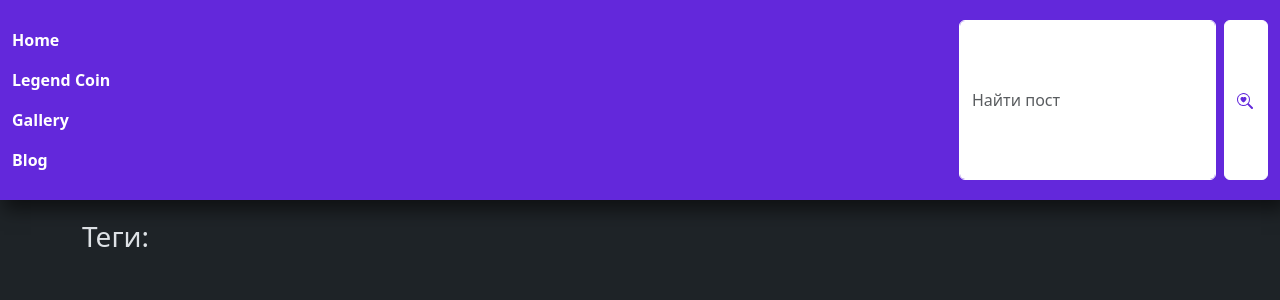
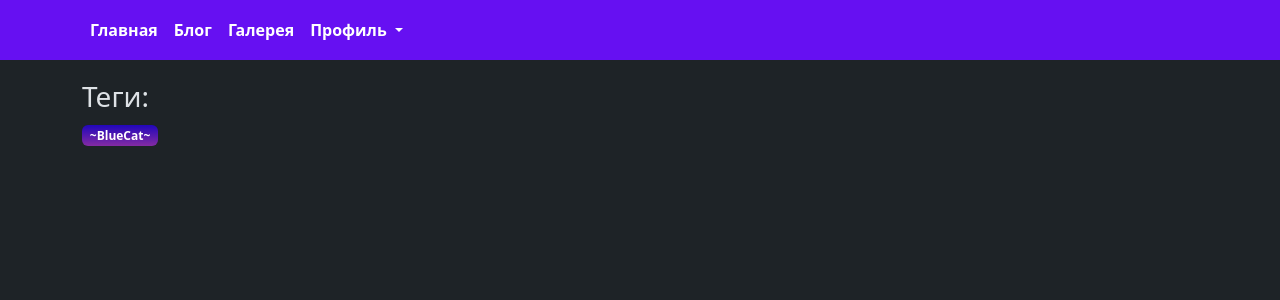
Before and after one commit to fes323/CatTray, a Django app: page /blog in a window 1280 px wide. Shown: the top 300 px of the page. Run offline with Django 4.2, Linux system fonts and the light colour scheme; data that the repository does not hold is empty; parts of the project's set-up code (start-up, migrations or seed data) failed here and were passed over.

Commit message:
'min_update'

```diff
--- a/CatTray/urls.py
+++ b/CatTray/urls.py
@@ -24,6 +24,7 @@ urlpatterns = [
     path('', include("account.urls")),
     path('', include("blog.urls")),
     path('', include("main.urls")),
+    path('', include('gallery.urls')),
 ]
 urlpatterns += static(settings.STATIC_URL, document_root=settings.STATIC_ROOT)
 urlpatterns += static(settings.MEDIA_URL, document_root=settings.MEDIA_ROOT)
--- a/blog/templates/blog_list.html
+++ b/blog/templates/blog_list.html
@@ -12,6 +12,7 @@
       -moz-box-shadow: 5px 7px 17px -14px #000000;
       box-shadow: 5px 7px 17px -14px #000000;
       transition: transform 250ms, opacity 400ms;
+      animation: 5s show ease;
       /* background: rgb(21,27,101);
       background: linear-gradient(311deg, rgb(15, 19, 73) 0%, rgb(20, 22, 24) 100%); */
     }
@@ -21,33 +22,47 @@
     .card:hover {
       transform: scale(1.1);
       opacity: 1;
+      z-index: 100;
     }
     .badge {
       background: rgb(132,43,163);
       background: linear-gradient(0deg, rgba(132,43,163,1) 0%, rgba(33,6,186,1) 100%);
     }
-    @keyframes badge_header {
-      0% { transform: translate(-1px, 2px) }
-      33% { transform: translate(-1px, 4px) }
-      66% { transform: translate(1px, 4px)}
-      100% { transform: translate(1px, 2px)  }
+
+    @keyframes show {
+      from { opacity: 0; }
+      to { opacity: 1; }
     }
 
-    .badge_header:hover {
-      animation: badge_header .40s infinite alternate;
+    .badge_header {
+      transform: translateY(-150%);
+      animation: badge_header 1s forwards;
     }
+
+    @keyframes badge_header {
+      0% {transform: translateY(-150%);}
+      100% {transform: translateY(0);}
+    }
+
+    @media screen and (max-width: 576px) {
+      .col {
+        padding:0;
+      }
+    }
+
   </style>
 
     <div class="container">
       <h3 style="margin-top: 20px; color: #dee2e6;">Теги:</h3>
+      <a href="#"><span class="badge badge_header" style="background-color: #422282;">~BlueCat~</span></a>
       {% for tag in tags %}
-      <a href="#"><span class="badge badge_header" style="background-color: #422282;">{{ tag }}</span></a>
+      <a href="#"><span class="badge badge_header" style="background-color: #422282; animation: badge_header {{ forloop.counter }}s forwards;">{{ tag }}</span></a>
       {% endfor %}
-        <div class="row row-cols-1 row-cols-md-3 g-4" style="margin: 10px 0px 20px 0px;">
+        <div class="row row-cols-1 row-cols-md-3 g-4" style="margin: 0px 0px 20px 0px;">
           {% for post in posts %}
-            <div class="col">
+            <div class="col" style="">
               <a>
-              <div class="card h-100" style="border-color: #495057; background-color: #2b3035;  color: #dee2e6;">
+              <div class="card h-100" style="border-color: #495057; background-color: #2b3035;  color: #dee2e6; animation: 0.0{{ forloop.counter }}s show ease;">
                 {%for post_img in post.post_image.all %}
                 {% if post_img %}
                 <img src="{{ post_img.image.url }}" class="card-img-top" alt="..." style="height: 250px;">
@@ -60,7 +75,12 @@
                   <p class="card-text">{{ post.text }}</p>
                 </div>
                 <div class="card-footer">
-                  <small style="color: #dee2e6;">{% for post_tag in post.tags.all %}<span class="badge" style="background-color: #6328db;">{{ post_tag }}</span>  {% endfor %}{% if post.tags.all|length%}<br>{% endif %}</small>
+                  <small style="color: #dee2e6;">
+                    <span class="badge" style="background-color: #422282;">~BlueCat~</span>
+                    {% for post_tag in post.tags.all %}
+                      <span class="badge" style="background-color: #6328db;">{{ post_tag }}</span>
+                    {% endfor %}<br>
+                  </small>
                   <small style="color: #dee2e6;">Дата: {{ post.created_at }} </small>
                 </div>
               </div>
--- a/blog/urls.py
+++ b/blog/urls.py
@@ -3,5 +3,5 @@ from blog import views
 
 
 urlpatterns = [
-    path('blog', views.blog_list, name='blog_list')
+    path('blog', views.blog_list, name='blog')
 ]
--- /dev/null
+++ b/gallery/urls.py
@@ -0,0 +1,7 @@
+from django.urls import include, path
+from gallery import views
+
+
+urlpatterns = [
+    path('gallery', views.gallery, name='gallery')
+]
--- a/main/templates/base.html
+++ b/main/templates/base.html
@@ -7,58 +7,55 @@
     <meta name="viewport" content="width=device-width, initial-scale=1">
     <title>[CatTrayRu]</title>
     <link href="https://cdn.jsdelivr.net/npm/bootstrap@5.3.0/dist/css/bootstrap.min.css" rel="stylesheet" integrity="sha384-9ndCyUaIbzAi2FUVXJi0CjmCapSmO7SnpJef0486qhLnuZ2cdeRhO02iuK6FUUVM" crossorigin="anonymous">
-    <script src="https://cdn.jsdelivr.net/npm/bootstrap@5.3.0/dist/js/bootstrap.bundle.min.js" integrity="sha384-geWF76RCwLtnZ8qwWowPQNguL3RmwHVBC9FhGdlKrxdiJJigb/j/68SIy3Te4Bkz" crossorigin="anonymous"></script>
-    <style>
-    </style>
-    <link rel="stylesheet" href="{% static 'css/style.css' %}">
+    <link rel="stylesheet" href="{% static 'css/base.css' %}">
   </head>
-  <body class="body_gradient" >
-    <nav class="navbar navbar_blog bg-body-tertiary" style="padding: 0;" id="app">
-      <div class="container-fluid" style="background-color: #6328db;">
-        <div class="container-sm d-flex justify-content-between" style="padding: 20px 0px 20px 0px; max-width: 1290px;">
-
-          <ul class="nav nav-pills nav-menu navbar-nav" :class="{ 'show-burger-menu': showBurgerMenu }">
+  <header>
+    <div id="mainMenu">
+      <nav class="navbar navbar-expand-lg" v-bind:class="{active:openNav}">
+        <div class="container-xl container_header" v-bind:class="{active:openNav}">
+          <div class="container_btn" v-bind:class="{active:openNav}">
+            <button class="mainMenu__btn" v-on:click="openNav=!openNav" v-bind:class="{active:openNav}">
+              <span class="top"></span>
+              <span class="mid"></span>
+              <span class="bottom"></span>
+            </button>
+          </div>
+          <transition name="openNav">
+          <div class="collapse navbar-collapse" id="navbarSupportedContent" v-bind:class="{active:openNav}">
+            <ul class="navbar-nav me-auto mb-2 mb-lg-0 openNav" v-bind:class="{active:openNav}">
               <li class="nav-item">
-              <a class="nav-link" href="{% url 'main_page' %}">Home</a>
+                <a class="nav-link" aria-current="page" href="{% url 'main_page' %}">Главная</a>
               </li>
               <li class="nav-item">
-              <a class="nav-link" href="#">Legend Coin</a>
+                <a class="nav-link" href="{% url 'blog' %}">Блог</a>
               </li>
               <li class="nav-item">
-              <a class="nav-link" href="#">Gallery</a>
+                <a class="nav-link" href="{% url 'gallery' %}">Галерея</a>
               </li>
-            <li class="nav-item" @click="showSubMenu = !showSubMenu" :class="{ 'show-sub-menu': showSubMenu }">
-              <a class="nav-link" href="{% url 'blog_list' %}">Blog</a>
-              <ul class="sub-menu">
-                <li class="nav-item">
-                  <a class="nav-link" href="#">Sub-Item 1</a>
-                </li>
-                <li class="nav-item">
-                  <a class="nav-link" href="#">Sub-Item 2</a>
-                </li>
+              <li class="nav-item dropdown">
+                <a class="nav-link dropdown-toggle" href="#" role="button" data-bs-toggle="dropdown" aria-expanded="false">
+                  Профиль
+                </a>
+                <ul class="dropdown-menu">
+                  <li><a class="dropdown-item" href="#">Мои посты</a></li>
+                  <li><a class="dropdown-item" href="#">Друзья</a></li>
+                  <li><a class="dropdown-item" href="#">Настройки</a></li>
                 </ul>
               </li>
             </ul>
-          <form class="d-flex" role="search">
-            <input class="form-control me-2" type="search" placeholder="Найти пост" aria-label="Search" style="max-width: 350px; background-color: #FFFFFF; border-color: #FFFFFF;">
-            <button class="btn" type="submit" style="background-color: #FFFFFF; border-color: #FFFFFF; color: #6328db;">
-              <svg xmlns="http://www.w3.org/2000/svg" width="18" height="18" fill="currentColor" class="bi bi-search-heart" viewBox="0 0 18 18">
-                <path d="M6.5 4.482c1.664-1.673 5.825 1.254 0 5.018-5.825-3.764-1.664-6.69 0-5.018Z"/>
-                <path d="M13 6.5a6.471 6.471 0 0 1-1.258 3.844c.04.03.078.062.115.098l3.85 3.85a1 1 0 0 1-1.414 1.415l-3.85-3.85a1.007 1.007 0 0 1-.1-.115h.002A6.5 6.5 0 1 1 13 6.5ZM6.5 12a5.5 5.5 0 1 0 0-11 5.5 5.5 0 0 0 0 11Z"/>
-              </svg>
-            </button>
-          </form>
           </div>
+          </transition>
         </div>
       </nav>
+    </div>
+  </header>
+  <body class="body_gradient" >
+
     {% block content %}
-
     {% endblock content %}
 
-
-
     <script src="https://cdn.jsdelivr.net/npm/vue@2.6.14/dist/vue.js"></script>
-    <script src="{% static 'js/main.js' %}"></script>
     <script src="https://cdn.jsdelivr.net/npm/bootstrap@5.3.0/dist/js/bootstrap.bundle.min.js"></script>
+    <script src="{% static 'js/mainMenu.js' %}"></script>
   </body>
 </html>
--- /dev/null
+++ b/static/css/base.css
@@ -0,0 +1,144 @@
+a.active.focus,
+a.active:focus,
+a.focus,
+a:active.focus,
+a:active:focus,
+a:focus,
+button.active.focus,
+button.active:focus,
+button.focus,
+button:active.focus,
+button:active:focus,
+button:focus,
+.btn.active.focus,
+.btn.active:focus,
+.btn.focus,
+.btn:active.focus,
+.btn:active:focus,
+.btn:focus {
+outline: 0!important;
+outline-color: transparent!important;
+outline-width: 0!important;
+outline-style: none!important;
+box-shadow: 0 0 0 0 rgba(0,123,255,0)!important;
+}
+
+header {
+	position: absolute;
+	top: 0;
+	width: 100%;
+	z-index: 100;
+}
+
+.body_gradient {
+  /* background: rgb(63,94,251);
+  background: radial-gradient(circle, rgb(34, 52, 142) 0%, rgba(52,28,88,1) 100%); */
+  background-color: #1e2327;
+  padding-top: 60px;
+}
+
+nav {
+	min-height: 60px;
+	background-color: #6610f2;
+	color: white;
+}
+
+.mainMenu__btn {
+	display: none;
+}
+
+.navbar-nav .nav-link.active, .navbar-nav .nav-link.show {
+	font-weight: bold;
+	color: white;
+}
+
+.nav-link {
+	color: white;
+	font-weight: bold;
+}
+
+.nav-link:hover {
+	color: rgb(171, 171, 171);
+	font-weight: bold;
+}
+
+.dropdown-menu.show {
+	background-color: #6610f2;
+	border-color: #6610f2;
+	--bs-dropdown-link-hover-color: white;
+    --bs-dropdown-link-hover-bg: #6610f2;
+}
+
+.dropdown-item {
+	background-color: #6610f2;
+	color: white;
+}
+
+
+@media screen and (max-width: 576px) {
+}
+
+@media screen and (max-width: 991px) {
+
+	.mainMenu__btn {
+		margin-top: 2px;
+		display: inline;
+		outline: none;
+		border-radius: 0;
+		border-style: none;
+		border-width: 0;
+		box-shadow: 0 0 0 0 rgba(0, 123, 255, 0)!important;
+		background-color:  #6610f2;
+	}
+
+	.container_btn.active{
+		width: 100%;
+		display: inline;
+	}
+
+	#navbarSupportedContent.active {
+		display: inline;
+		margin-top: 20px;
+		margin-left: 20px;
+
+		.dropdown-menu {
+			max-width: 100%;
+			--bs-dropdown-bg: var(--bs-header-bg);
+			--bs-dropdown-padding-y: 0;
+    		--bs-dropdown-spacer: 0;
+			--bs-dropdown-border: none;
+		}
+	}
+
+	.top, .mid, .bottom {
+		width: 25px;
+		height: 3px;
+		background-color: white;
+		display: block;
+		margin: 4px;
+	}
+	.mainMenu__btn.active{
+		.top {
+			transform: rotate(-45deg);
+			top: 20;
+			position: absolute;
+		}
+		.mid{
+			display: none;
+		}
+		.bottom {
+			transform: rotate(45deg);
+			top: 20;
+			position: absolute;
+		}
+	}
+}
+
+@media screen and (max-width: 992px) {
+}
+
+@media screen and (max-width: 1200px) {
+}
+
+@media screen and (max-width: 1400px) {
+}
--- a/static/css/style.css
+++ /dev/null
@@ -1,108 +0,0 @@
-a.active.focus,
-a.active:focus,
-a.focus,
-a:active.focus,
-a:active:focus,
-a:focus,
-button.active.focus,
-button.active:focus,
-button.focus,
-button:active.focus,
-button:active:focus,
-button:focus,
-.btn.active.focus,
-.btn.active:focus,
-.btn.focus,
-.btn:active.focus,
-.btn:active:focus,
-.btn:focus {
-outline: 0!important;
-outline-color: transparent!important;
-outline-width: 0!important;
-outline-style: none!important;
-box-shadow: 0 0 0 0 rgba(0,123,255,0)!important;
-}
-
-
-.body_gradient {
-  /* background: rgb(63,94,251);
-  background: radial-gradient(circle, rgb(34, 52, 142) 0%, rgba(52,28,88,1) 100%); */
-  background-color: #1e2327;
-}
-
-
-/* Common styles */
-.nav-item {
-  position: relative;
-  font-weight: bold;
-}
-
-.nav-link {
-  color: #ffffff;
-}
-
-.nav-link:hover {
-  color: #cacaca;
-}
-
-/* Sub-menu styles */
-.sub-menu {
-  display: none;
-  list-style-type: none;
-  position: absolute;
-  background-color: #6328db;
-  padding: 0;
-  z-index: 1;
-}
-
-.nav-item:hover .sub-menu {
-  display: block;
-}
-
-/* Animation styles */
-.fade-enter-active,
-.fade-leave-active {
-  transition: opacity 0.5s;
-}
-
-.fade-enter,
-.fade-leave-to /* .fade-leave-active in <2.1.8 */ {
-  opacity: 0;
-}
-
-/* Mobile styles */
-@media screen and (max-width: 767px) {
-  /* Hide desktop navigation pills */
-
-
-  /* Show burger icon and hide sub-menu */
-  .burger-icon {
-    display: block;
-  }
-
-  .show-burger-menu .sub-menu {
-    display: none;
-  }
-
-  .show-burger-menu .nav-menu {
-    display: flex;
-    flex-direction: column;
-    background-color: #6328db;
-    padding: 10px;
-    z-index: 1;
-  }
-
-  /* Remove button's default outline */
-  .burger-icon:focus,
-  .burger-icon:active {
-    outline: none;
-    background-color: transparent;
-  }
-
-  /* Style the burger icon */
-  .navbar-toggler {
-    border: none;
-    outline: none;
-    cursor: pointer;
-  }
-}
--- a/static/js/main.js
+++ /dev/null
@@ -1,9 +0,0 @@
-new Vue({
-  el: '#app',
-  data() {
-    return {
-      showBurgerMenu: false,
-      showSubMenu: false,
-    };
-  },
-});
--- /dev/null
+++ b/static/js/mainMenu.js
@@ -0,0 +1,6 @@
+var app = new Vue({
+  el: '#mainMenu',
+  data: {
+    openNav: false,
+  }
+})
```
Also changed, not shown: CatTray/settings.py (+0 -14 lines), gallery/templates/gallery.html (added, +41 -0 lines), gallery/views.py (+12 -1 lines). Lines whose indentation alone changed are shown as unchanged.
